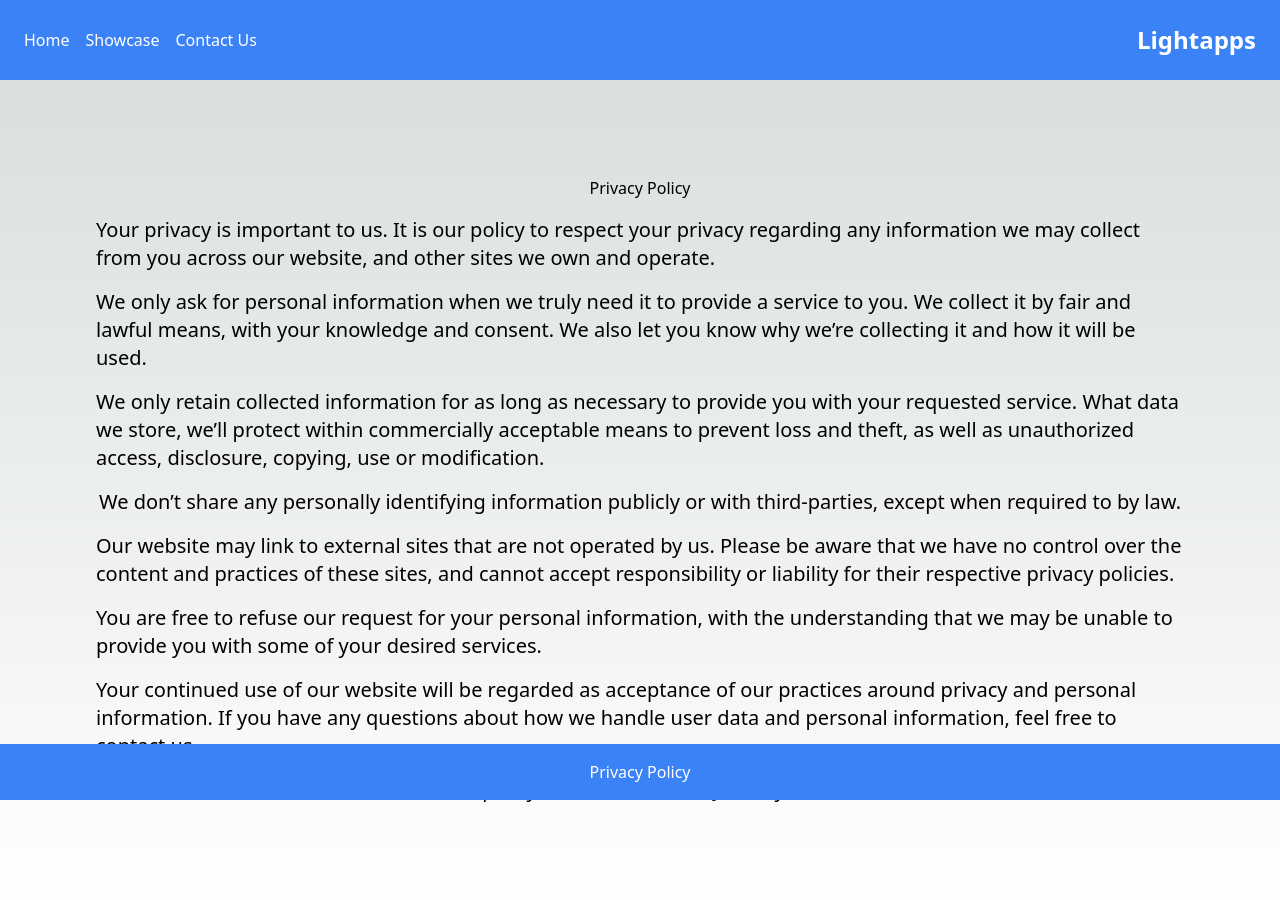
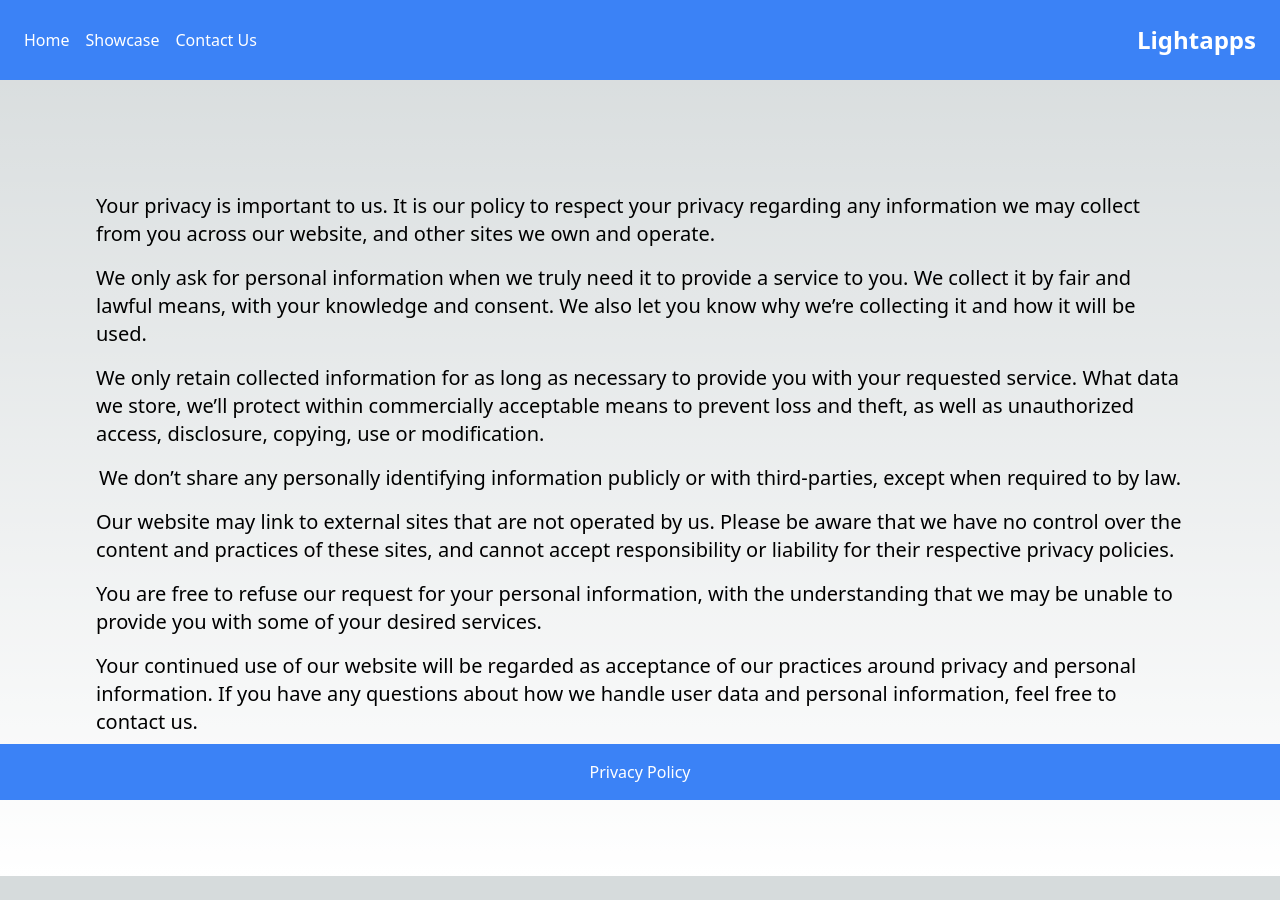
Before and after one commit to lightapps-smart-blocks/lightapps-front, a Next.js app: page /privacy-policy in a window 1280 px wide. After the commit the page ends 876 px from the top, so only its background shows below. Built offline with nearby package versions, Linux system fonts and the light colour scheme.

Commit message:
removed titles

```diff
--- a/pages/contact.tsx
+++ b/pages/contact.tsx
@@ -6,7 +6,6 @@ export default function Contact() {
     <div className="flex flex-col min-h-screen">
       <Header />
       <main className="flex-grow flex flex-col items-center justify-center p-24">
-        <h1>Contact Us</h1>
         <p className="mt-4 text-xl">Name: Daniel</p>
         <p className="mt-2 text-xl">Email: email@com</p>
       </main>
--- a/pages/privacy-policy.tsx
+++ b/pages/privacy-policy.tsx
@@ -6,7 +6,6 @@ export default function PrivacyPolicy() {
     <div className="flex flex-col min-h-screen">
       <Header />
       <main className="flex-grow flex flex-col items-center justify-center p-24">
-        <h1>Privacy Policy</h1>
         <p className="mt-4 text-xl">
           Your privacy is important to us. It is our policy to respect your privacy regarding any information we may collect from you across our website, and other sites we own and operate.
         </p>
```
